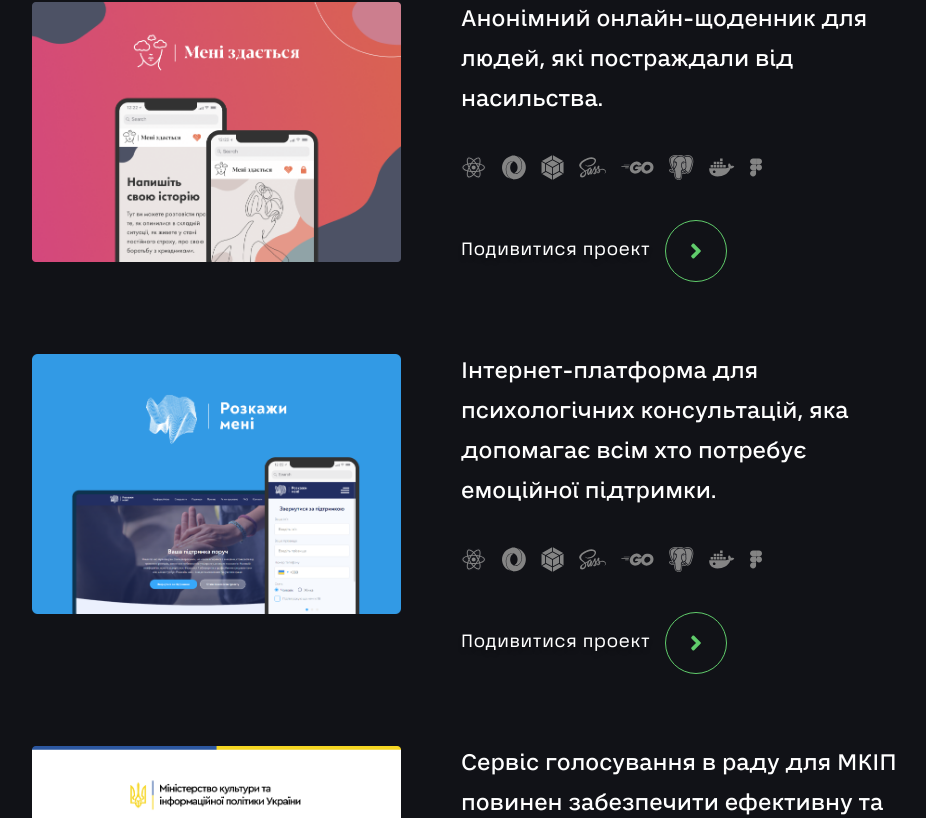
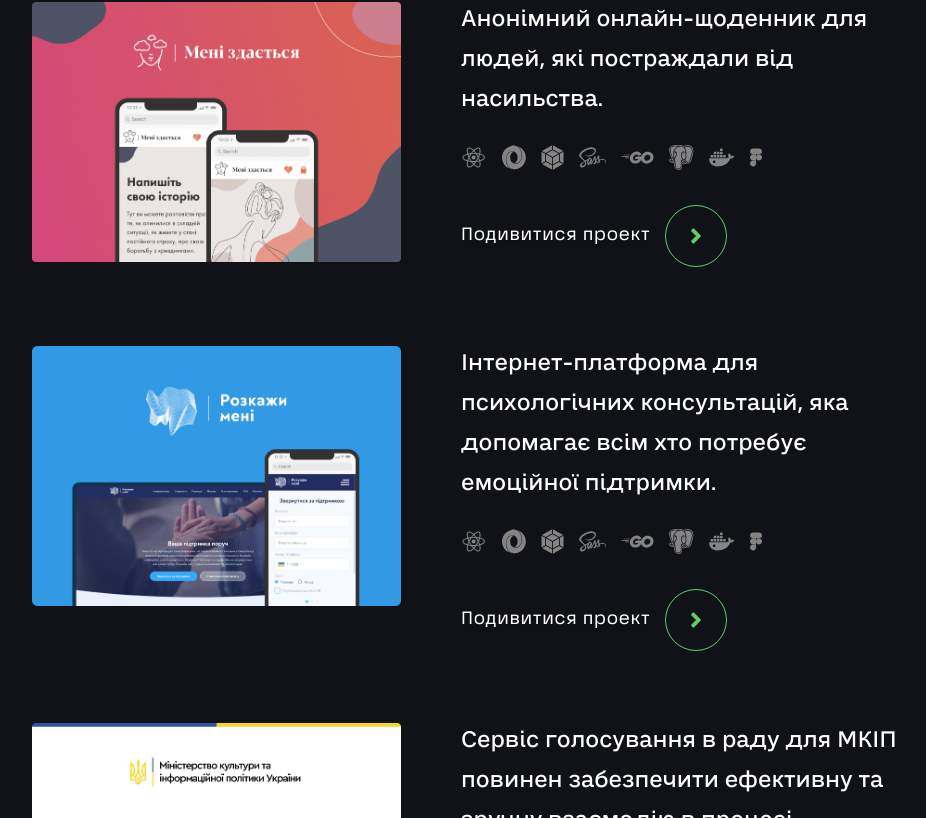
Before and after one commit to vakulka95/DForce, a React (Create React App) app: page / in a window 1280 px wide. Shown: the part 2542-3360 px from the top of the page, without its empty margins (158-1084 px from the left). Built offline with nearby package versions, Linux system fonts and the light colour scheme.

Commit message:
margins of icons

```diff
--- a/src/components/PortfolioItem/style.scss
+++ b/src/components/PortfolioItem/style.scss
@@ -254,13 +254,13 @@
 }
 .icons{
     width: 290px;
-    margin-top: 35px;
-    margin-bottom: 35px;
+    margin-top: 25px;
+    margin-bottom: 25px;
     display: flex;
     justify-content: space-between;
     @media (min-width:1300px){
-        margin-top: 40px;
-        margin-bottom: 40px;
+        margin-top: 35px;
+        margin-bottom: 35px;
     }
     @media (min-width:1500px){
         margin-top: 45px;
```
